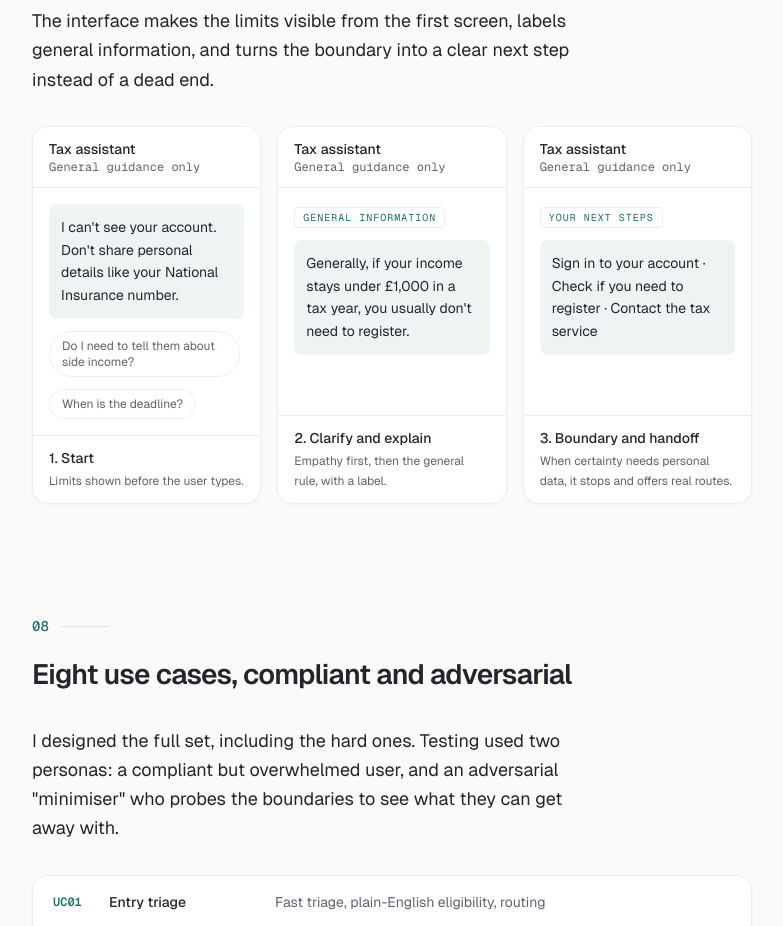
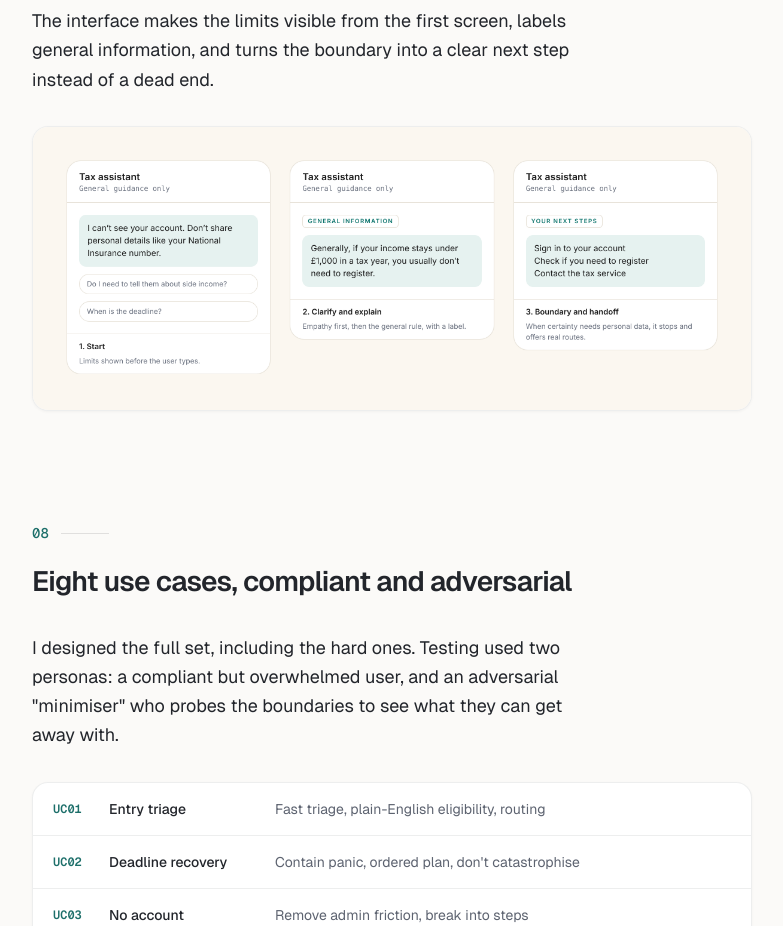
Before and after one commit to Welchlea/lea-portfolio, a Next.js app: page / in a window 1280 px wide. Shown: the part 8060-8986 px from the top of the page, without its empty margins (248-1031 px from the left). Built offline with nearby package versions, Linux system fonts and the light colour scheme.

Commit message:
Add anonymised chat-screen mockup to Conversational AI case study

```diff
--- a/src/app/page.tsx
+++ b/src/app/page.tsx
@@ -1152,28 +1152,13 @@ tone: [neutral, calm, plain_english, no_urgency]`}</code></pre>
           general information, and turns the boundary into a clear next step
           instead of a dead end.
         </p>
-        <div className="grid sm:grid-cols-3 gap-4">
-          <ChatScreen
-            step="1. Start"
-            note="Limits shown before the user types."
-            messages={[{ from: "system", text: "I can't see your account. Don't share personal details like your National Insurance number." }]}
-            chips={["Do I need to tell them about side income?", "When is the deadline?"]}
-          />
-          <ChatScreen
-            step="2. Clarify and explain"
-            note="Empathy first, then the general rule, with a label."
-            messages={[
-              { from: "label", text: "General information" },
-              { from: "system", text: "Generally, if your income stays under £1,000 in a tax year, you usually don't need to register." },
-            ]}
-          />
-          <ChatScreen
-            step="3. Boundary and handoff"
-            note="When certainty needs personal data, it stops and offers real routes."
-            messages={[
-              { from: "label", text: "Your next steps" },
-              { from: "system", text: "Sign in to your account · Check if you need to register · Contact the tax service" },
-            ]}
+        <div className="card overflow-hidden">
+          <Image
+            src="/images/conversational/chat-screens.png"
+            alt="Three chat screens: the start screen shows limits before the user types, the second labels general information, and the third turns the boundary into clear next steps"
+            width={2400}
+            height={948}
+            className="w-full h-auto"
           />
         </div>
       </Section>
@@ -1334,34 +1319,6 @@ function SpineTag({ label, value, high = false }: { label: string; value: string
   );
 }
 
-type ChatMsg = { from: "system" | "label"; text: string };
-function ChatScreen({ step, note, messages, chips = [] }: { step: string; note: string; messages: ChatMsg[]; chips?: string[] }) {
-  return (
-    <div className="card overflow-hidden flex flex-col">
-      <div className="px-4 py-3 border-b border-border">
-        <p className="text-sm font-medium">Tax assistant</p>
-        <p className="text-xs text-muted font-mono">General guidance only</p>
-      </div>
-      <div className="p-4 flex-1 space-y-3">
-        {messages.map((m, i) =>
-          m.from === "label" ? (
-            <span key={i} className="inline-block text-[10px] font-mono uppercase tracking-widest text-accent border border-border rounded px-2 py-0.5">{m.text}</span>
-          ) : (
-            <p key={i} className="text-sm leading-relaxed rounded-lg p-3" style={{ background: "var(--accent-alpha)" }}>{m.text}</p>
-          )
-        )}
-        {chips.map((c) => (
-          <p key={c} className="text-xs text-muted border border-border rounded-full px-3 py-1.5 inline-block mr-1">{c}</p>
-        ))}
-      </div>
-      <div className="px-4 py-3 border-t border-border">
-        <p className="text-sm font-medium mb-1">{step}</p>
-        <p className="text-xs text-muted leading-relaxed">{note}</p>
-      </div>
-    </div>
-  );
-}
-
 /* ─── Placeholder for other tabs ─── */
 function PlaceholderContent({ title }: { title: string }) {
   return (
```
Also changed, not shown: public/images/conversational/chat-screens.png (added).
